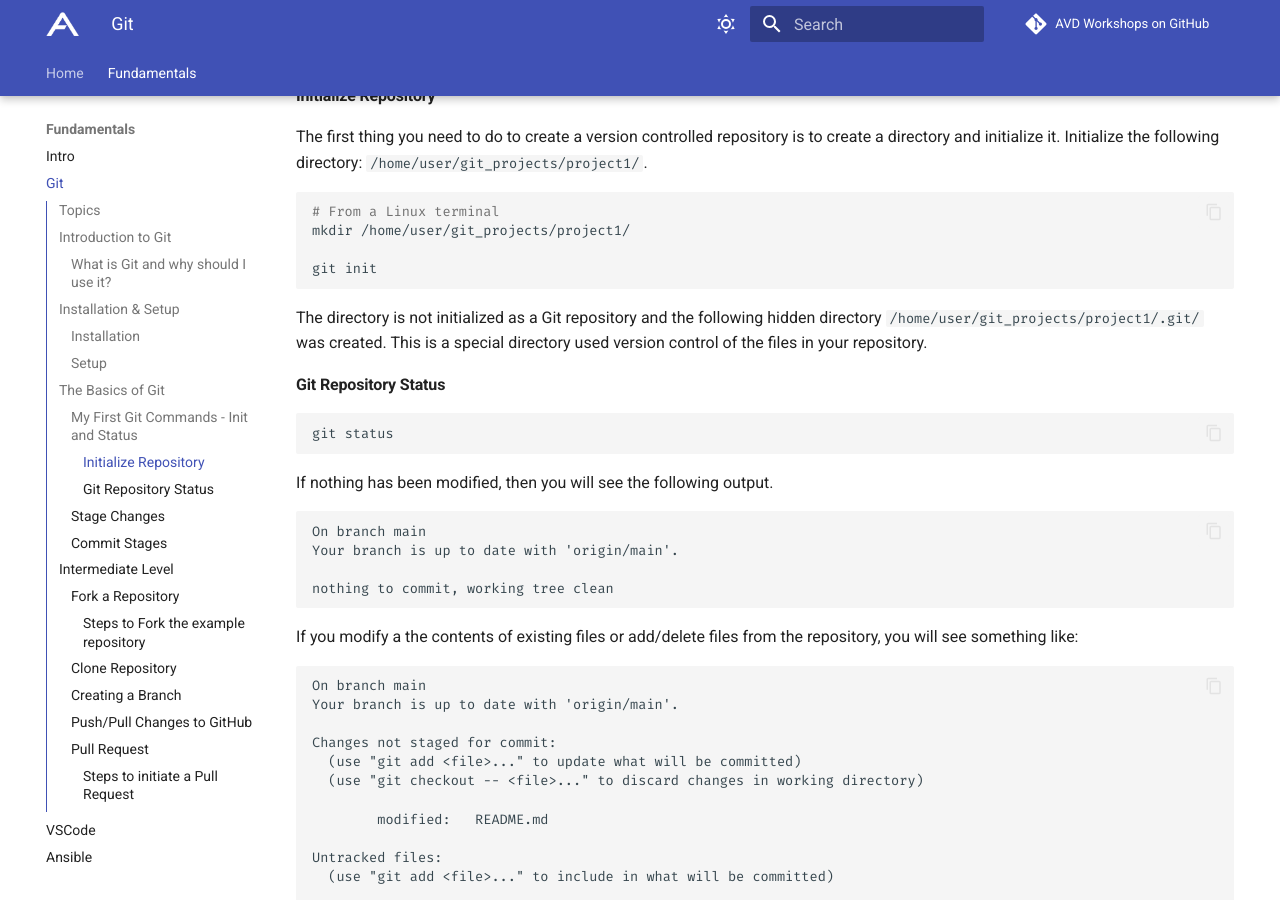
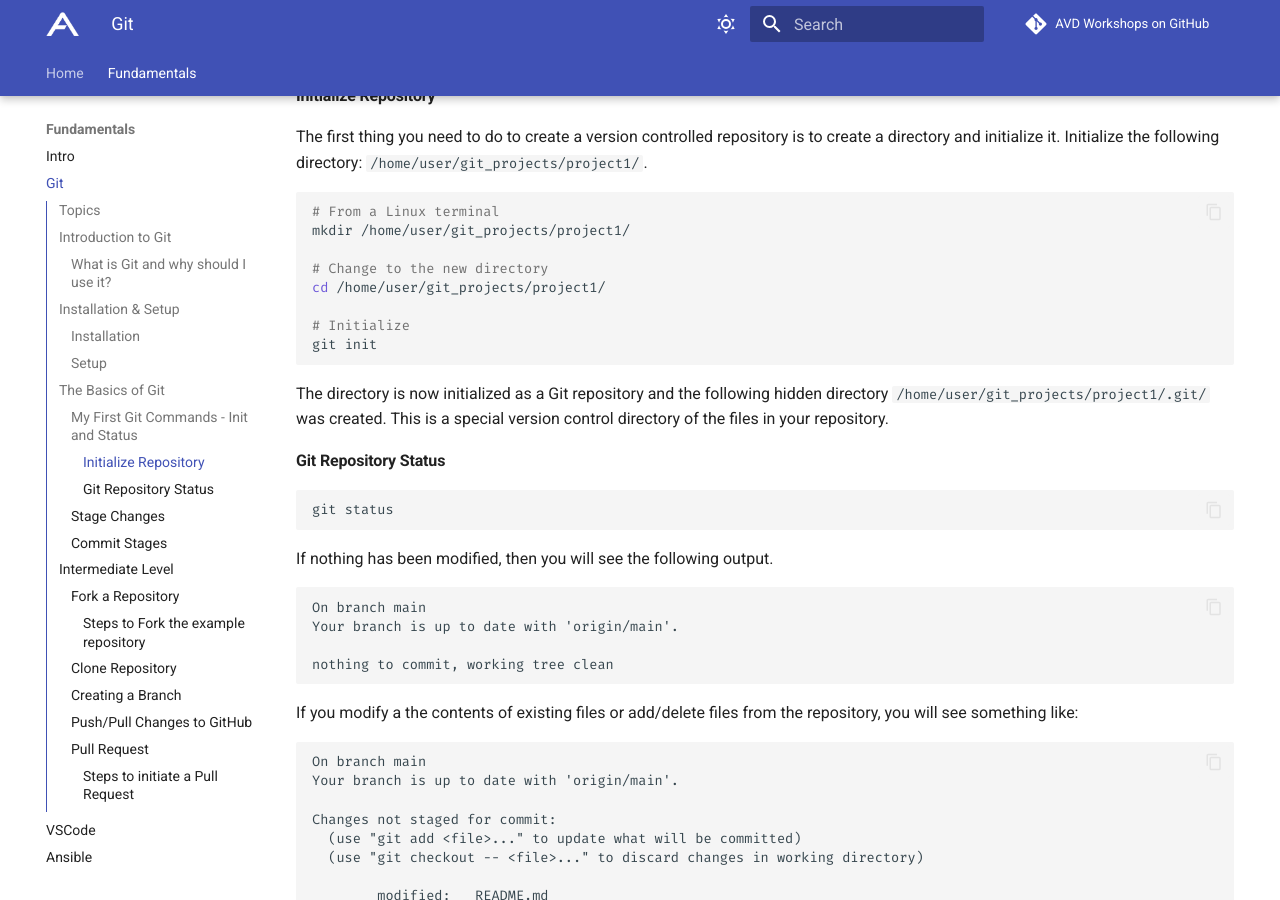
Before and after one commit to aristanetworks/avd-workshops, an MkDocs documentation site: the page built from workshops/git.md, in a window 1280 px wide and 900 px high, scrolled down 1793 px. Built offline with MkDocs 1.6.1 and Material for MkDocs 9.7.7, drawn with Linux system fonts in a browser that asks for light colours; comment, search, counter and statistics services are not loaded.

Commit message:
fixed change directory instruction

````diff
--- a/workshops/git.md
+++ b/workshops/git.md
@@ -68,10 +68,14 @@ The first thing you need to do to create a version controlled repository is to c
 # From a Linux terminal
 mkdir /home/user/git_projects/project1/
 
+# Change to the new directory
+cd /home/user/git_projects/project1/
+
+# Initialize
 git init
 ```
 
-The directory is not initialized as a Git repository and the following hidden directory `/home/user/git_projects/project1/.git/` was created.  This is a special directory used version control of the files in your repository.
+The directory is now initialized as a Git repository and the following hidden directory `/home/user/git_projects/project1/.git/` was created.  This is a special version control directory of the files in your repository.
 
 #### Git Repository Status
 
````
